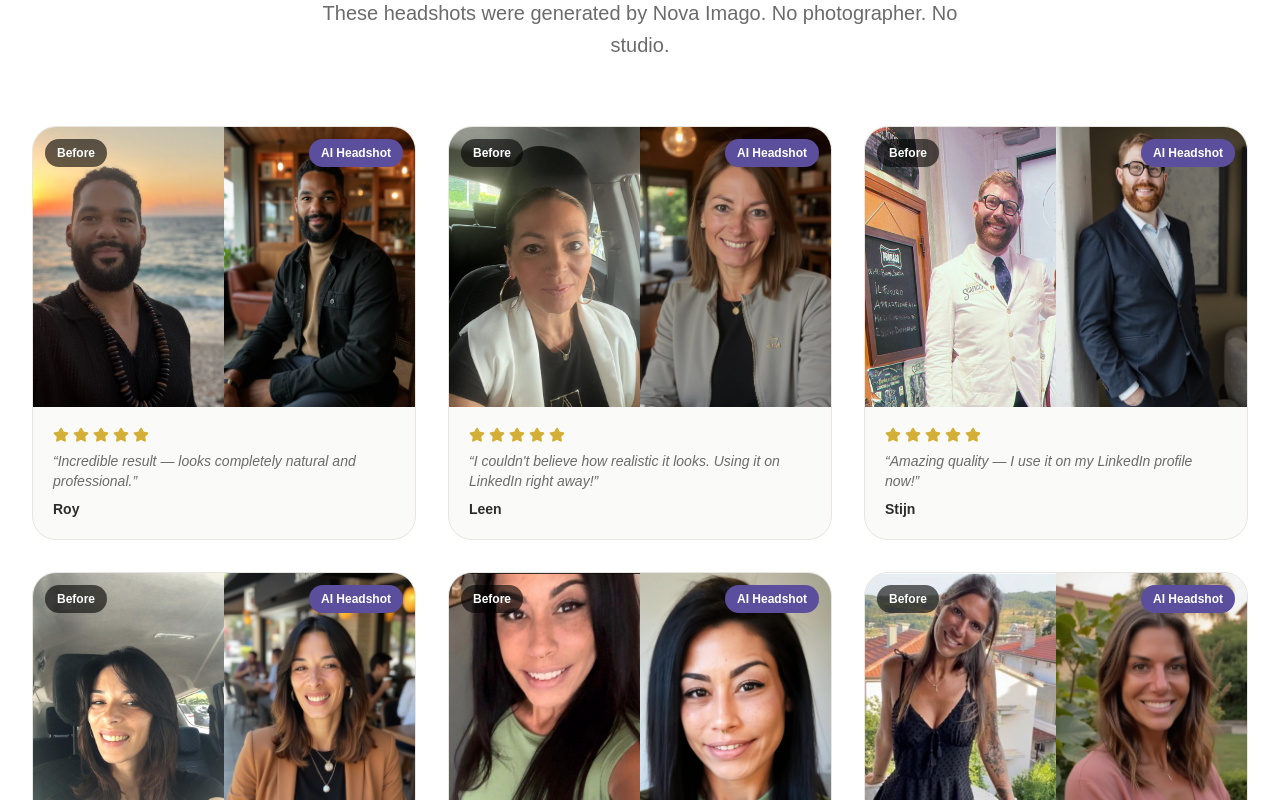
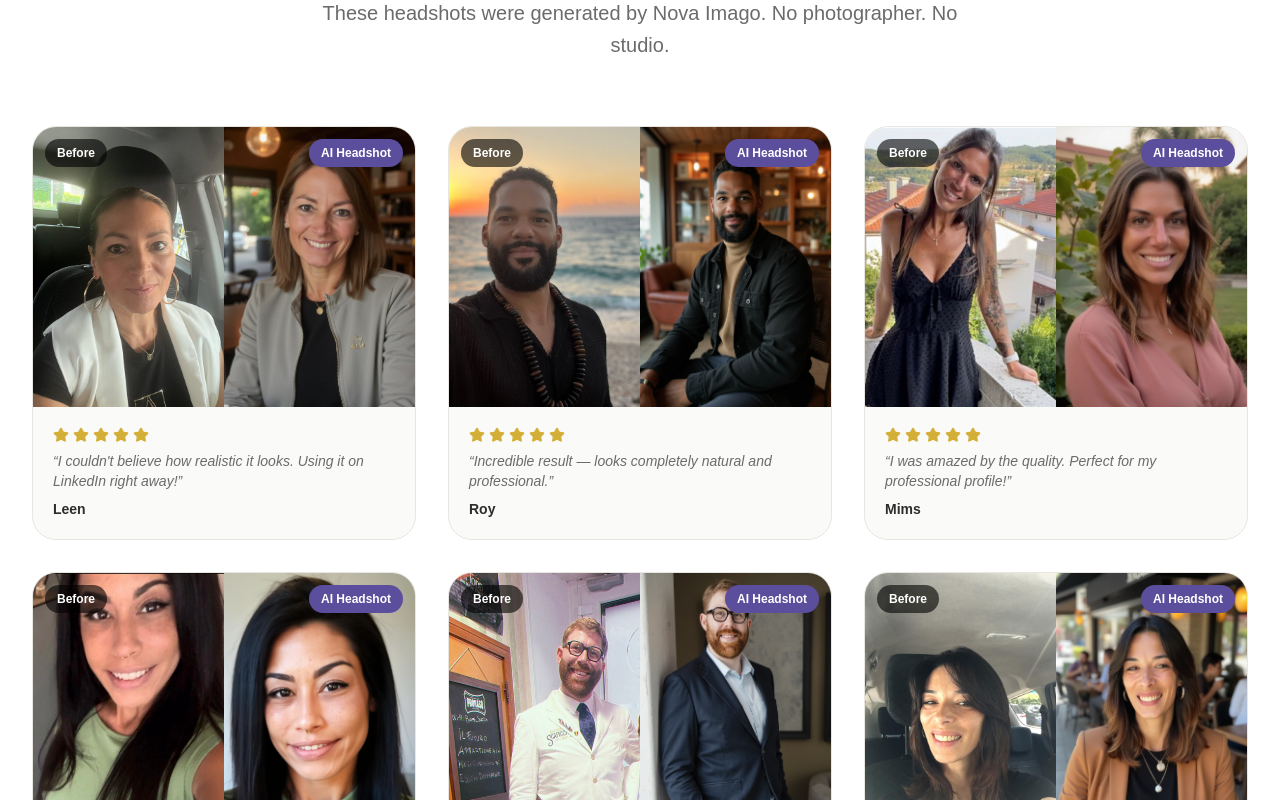
Before and after one commit to kingpapuche/automatic-octo-bassoon, a Next.js app: page / in a window 1280 px wide. Shown: the part 1820-2620 px from the top of the page. Built offline with nearby package versions, Linux system fonts and the light colour scheme.

Commit message:
volgorde grid aangepast

```diff
--- a/app/page.tsx
+++ b/app/page.tsx
@@ -22,7 +22,6 @@ export default function HomePage() {
               Nova Imago
             </span>
           </Link>
-
           <div className="hidden md:flex items-center gap-10">
             <Link href="#features" className="text-[#6B6B6B] hover:text-[#5B4E9D] font-medium transition">Why Us</Link>
             <Link href="#pricing" className="text-[#6B6B6B] hover:text-[#5B4E9D] font-medium transition">Plans</Link>
@@ -122,7 +121,7 @@ export default function HomePage() {
         </div>
       </section>
 
-      {/* REAL RESULTS SECTION — 3x2 grid */}
+      {/* REAL RESULTS — Rij 1: Leen, Roy, Mims | Rij 2: Lina, Stijn, Renata */}
       <section className="py-24 px-8 bg-white">
         <div className="max-w-[1320px] mx-auto">
           <div className="text-center mb-16">
@@ -131,14 +130,13 @@ export default function HomePage() {
           </div>
 
           <div className="grid md:grid-cols-3 gap-8">
-
             {[
-              { name: 'Roy', before: '/images/roy-before.jpg', after: '/images/roy-after.webp', quote: 'Incredible result — looks completely natural and professional.' },
-              { name: 'Leen', before: '/images/leen-before.jpg', after: '/images/leen-after.webp', quote: "I couldn't believe how realistic it looks. Using it on LinkedIn right away!" },
-              { name: 'Stijn', before: '/images/stijn-before.jpg', after: '/images/stijn-after.jpg', quote: 'Amazing quality — I use it on my LinkedIn profile now!' },
-              { name: 'Renata', before: '/images/renata-before.jpg', after: '/images/renata-after.jpg', quote: 'The results exceeded my expectations. So natural and professional!' },
-              { name: 'Lina', before: '/images/lina-before.jpg', after: '/images/lina-after.webp', quote: 'Absolutely stunning results. Looks just like me but even better!' },
-              { name: 'Mims', before: '/images/mims-before.jpeg', after: '/images/mims-after.webp', quote: 'I was amazed by the quality. Perfect for my professional profile!' },
+              { name: 'Leen',   before: '/images/leen-before.jpg',   after: '/images/leen-after.webp',   quote: "I couldn't believe how realistic it looks. Using it on LinkedIn right away!" },
+              { name: 'Roy',    before: '/images/roy-before.jpg',    after: '/images/roy-after.webp',    quote: 'Incredible result — looks completely natural and professional.' },
+              { name: 'Mims',   before: '/images/mims-before.jpeg',  after: '/images/mims-after.webp',   quote: 'I was amazed by the quality. Perfect for my professional profile!' },
+              { name: 'Lina',   before: '/images/lina-before.jpg',   after: '/images/lina-after.webp',   quote: 'Absolutely stunning results. Looks just like me but even better!' },
+              { name: 'Stijn',  before: '/images/stijn-before.jpg',  after: '/images/stijn-after.jpg',   quote: 'Amazing quality — I use it on my LinkedIn profile now!' },
+              { name: 'Renata', before: '/images/renata-before.jpg', after: '/images/renata-after.jpg',  quote: 'The results exceeded my expectations. So natural and professional!' },
             ].map((person) => (
               <div key={person.name} className="bg-[#FAFAF9] rounded-3xl border border-[#E8E6E0] overflow-hidden">
                 <div className="grid grid-cols-2">
@@ -160,7 +158,6 @@ export default function HomePage() {
                 </div>
               </div>
             ))}
-
           </div>
 
           <div className="text-center mt-12">
```
